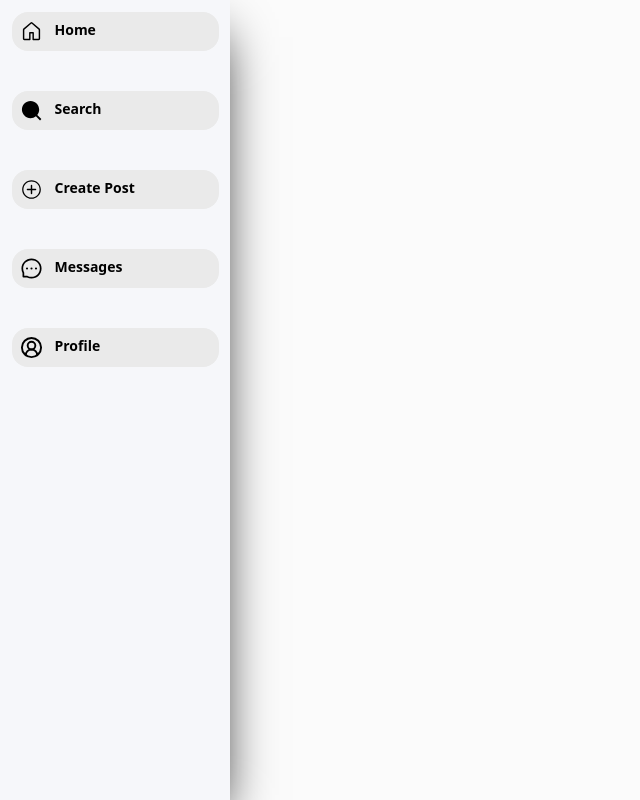
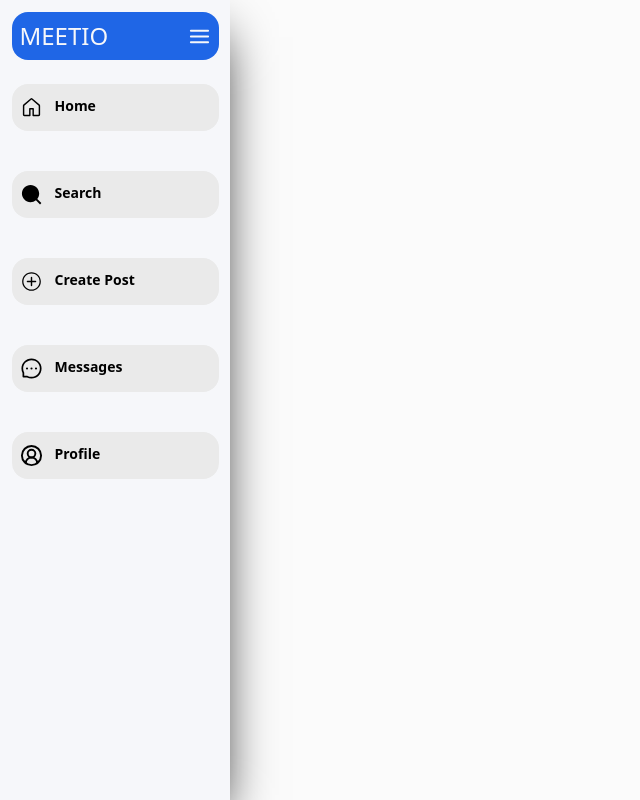
Before and after one commit to athulcoder/meetio, a Next.js app in the folder frontend/: page /search in a window 1280 px wide. Shown: the whole page, without its empty margins (0-640 px from the left). Built offline with nearby package versions, Linux system fonts and the light colour scheme.

Commit message:
layout have to be fixed

```diff
--- a/frontend/app/layout.js
+++ b/frontend/app/layout.js
@@ -13,9 +13,11 @@ export default function RootLayout({ children }) {
   return (
     <html lang="en">
       <body className="bg-background min-h-screen">
-        {children}
+        <div className="flex w-full gap-40">
+          <DesktopNavigation />
 
-        <Navbar />
+          <div className="flex-1">{children}</div>
+        </div>
       </body>
     </html>
   );
--- a/frontend/components/DesktopNavigation.jsx
+++ b/frontend/components/DesktopNavigation.jsx
@@ -3,10 +3,17 @@ import Link from "next/link";
 import React from "react";
 import { usePathname } from "next/navigation";
 import { NAV_ITEMS } from "@/constants/NavItems";
+
+import { FiMenu } from "react-icons/fi";
 const DesktopNavigation = () => {
   const pathname = usePathname();
   return (
-    <nav className="fixed bottom-0 min-w-[230px] max-w-[30%] h-full bg-bluish-white flex items-center justify-center shadow-black shadow-2xl overflow-y-hidden ">
+    <nav className="fixed flex-col left-0  min-w-[230px] max-w-[30%] h-full bg-bluish-white flex items-center justify-center shadow-black shadow-2xl overflow-y-hidden ">
+      <div className="bg-primary-blue text-bluish-white flex justify-between w-[90%] p-2 items-center rounded-2xl my-3">
+        <h1 className="font-sans text-2xl font-light    ">MEETIO</h1>
+
+        <FiMenu size={23} className="font-bold " />
+      </div>
       <ul className="flex w-full h-full  items-center justify-start gap-10 flex-col pt-3 ">
         {NAV_ITEMS.map(({ iconOff, iconOn, url, label }) => {
           let isActive;
@@ -16,7 +23,7 @@ const DesktopNavigation = () => {
           return (
             <li
               key={label}
-              className="flex items-center gap-2 justify-start bg-[#eaeaea] w-[90%] box-border p-2 rounded-2xl"
+              className="flex items-center gap-2 justify-start bg-[#eaeaea] w-[90%] box-border px-2 py-3 rounded-2xl"
             >
               <Link href={url} className="flex flex-row-reverse gap-3">
                 <p className="text-sm font-semibold ">{label}</p>
```
